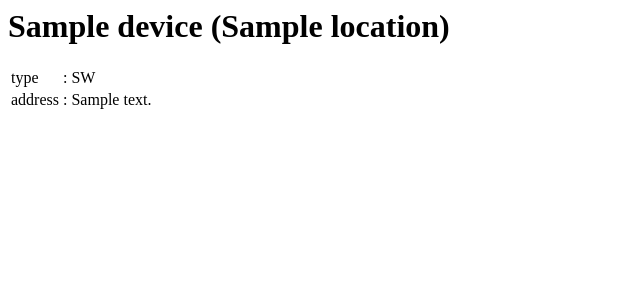
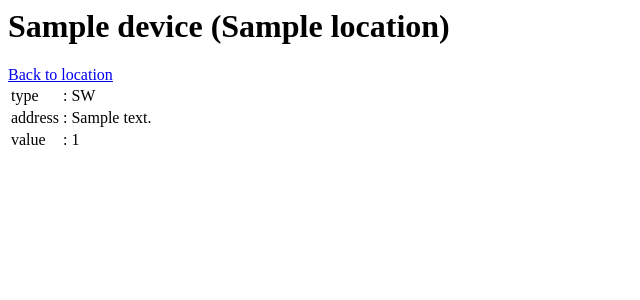
Before and after one commit to s17kf/smartHomeDjango, a Django app: page /devices/device/1/ in a window 1280 px wide. Shown: the top 300 px of the page, without its empty margins (0-640 px from the left). Run offline with Django 5.2, Linux system fonts and the light colour scheme; tables that the repository leaves empty hold one stand-in row (values such as "Sample post").

Commit message:
Show current value in device's view

```diff
--- a/devices/templates/devices/device.html
+++ b/devices/templates/devices/device.html
@@ -1,4 +1,5 @@
 <h1>{{ device.name }} ({{ device.location.name }})</h1>
+<a href="{% url 'devices:location' device.location_id %}">Back to location</a>
 <table>
     <tr>
         <td>
@@ -22,4 +23,15 @@
             {{ device.address }}
         </td>
     </tr>
+    <tr>
+        <td>
+            value
+        </td>
+        <td>
+            :
+        </td>
+        <td>
+            {{ device.value }}
+        </td>
+    </tr>
 </table>
```
